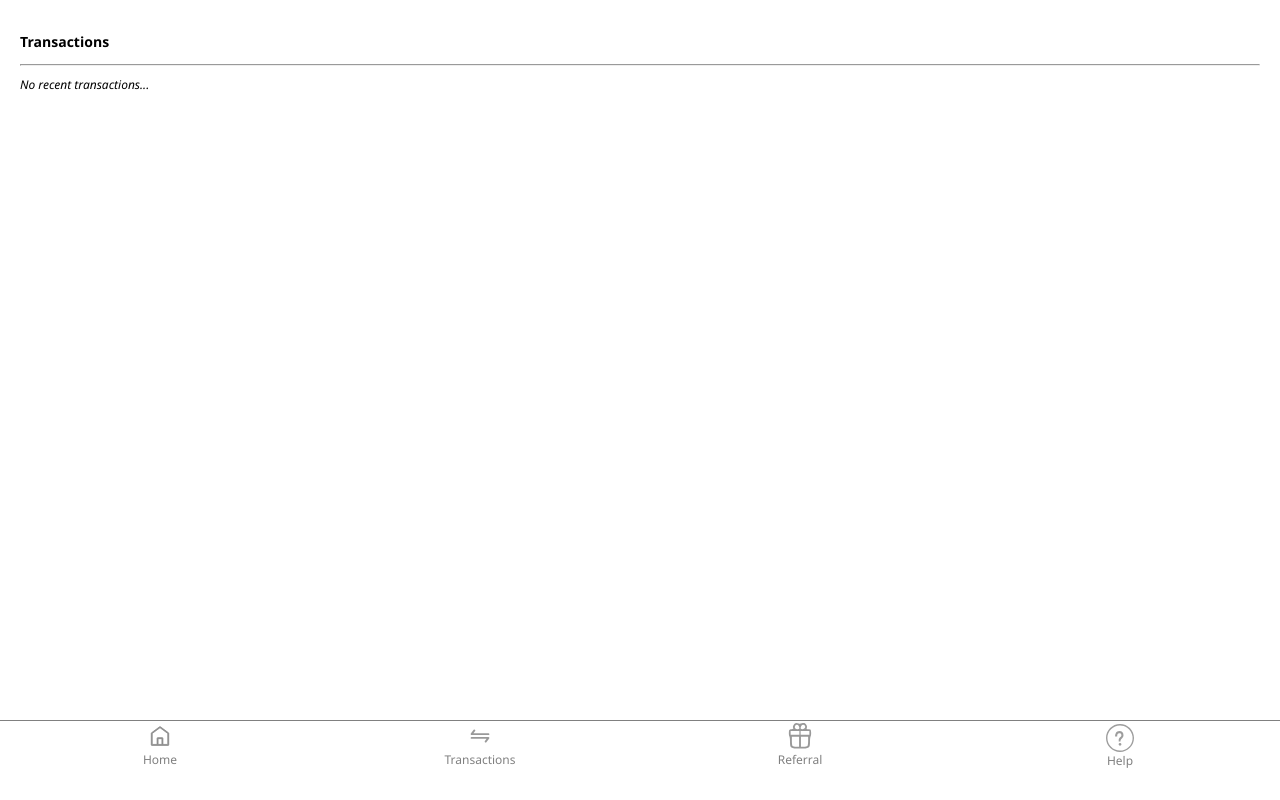
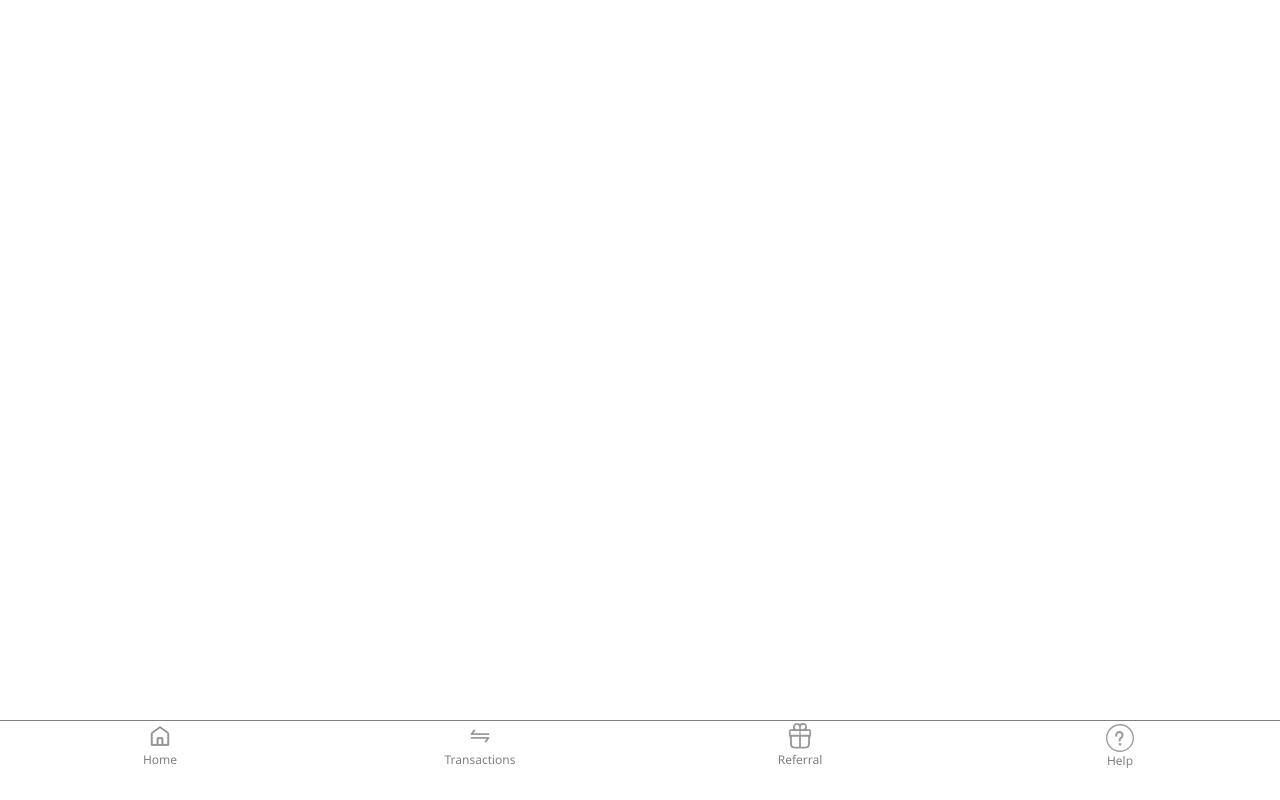
Before and after one commit to Adeshile217/mobile_transfer_app, a plain HTML site: page transactionsPage.html in a window 1280 px wide. Drawn offline with Linux system fonts and the light colour scheme.

Commit message:
update transactionsPage.html

```diff
--- a/transactionsPage.html
+++ b/transactionsPage.html
@@ -15,9 +15,9 @@
 <body>
     <div>
         <div id="transactionsMainPage">
-            <h3>Transactions</h3>
+            <!-- <h3>Transactions</h3>
             <hr>
-            <p><i>No recent transactions...</i></p>
+            <p><i>No recent transactions...</i></p> -->
 
         </div>
 
```
